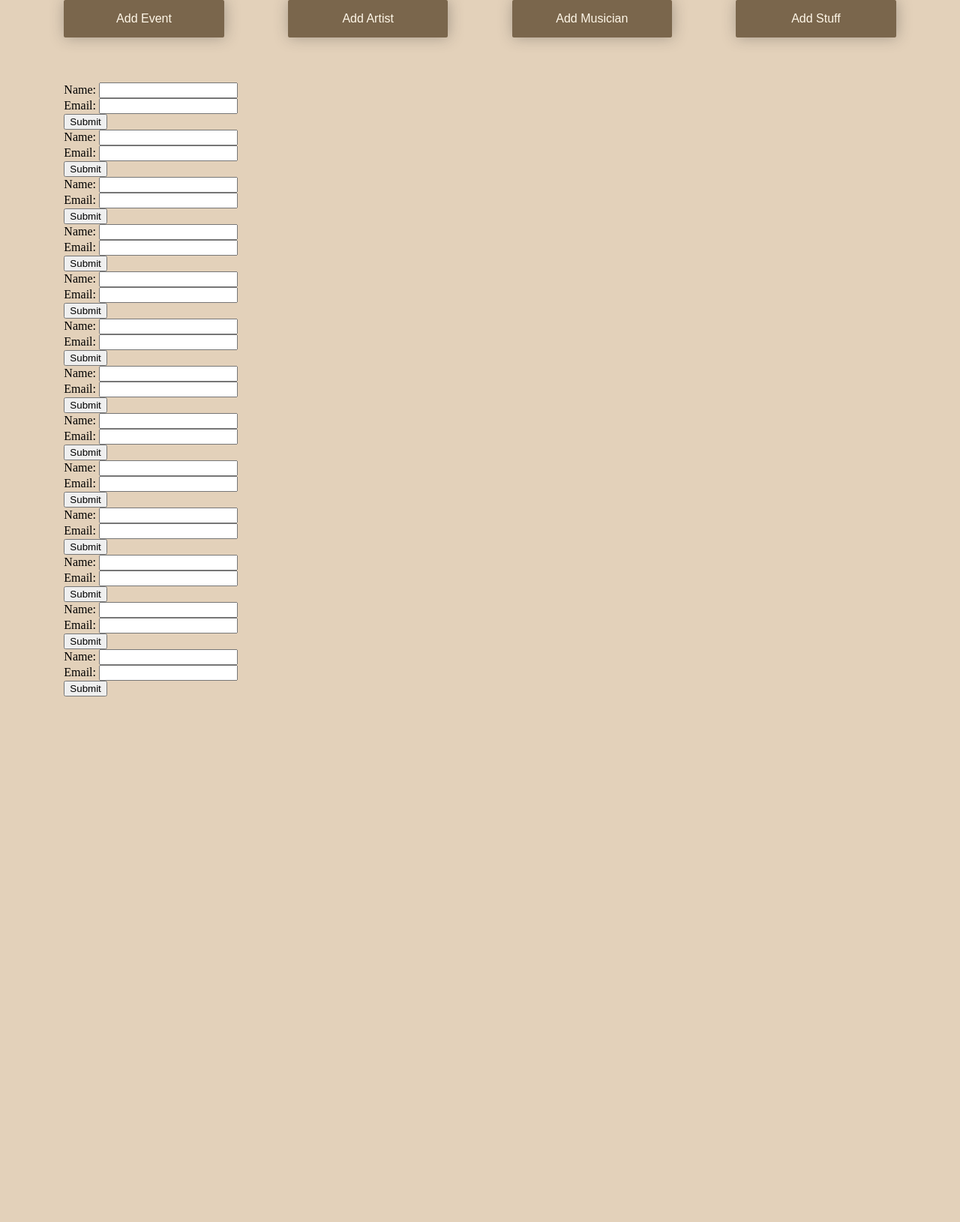
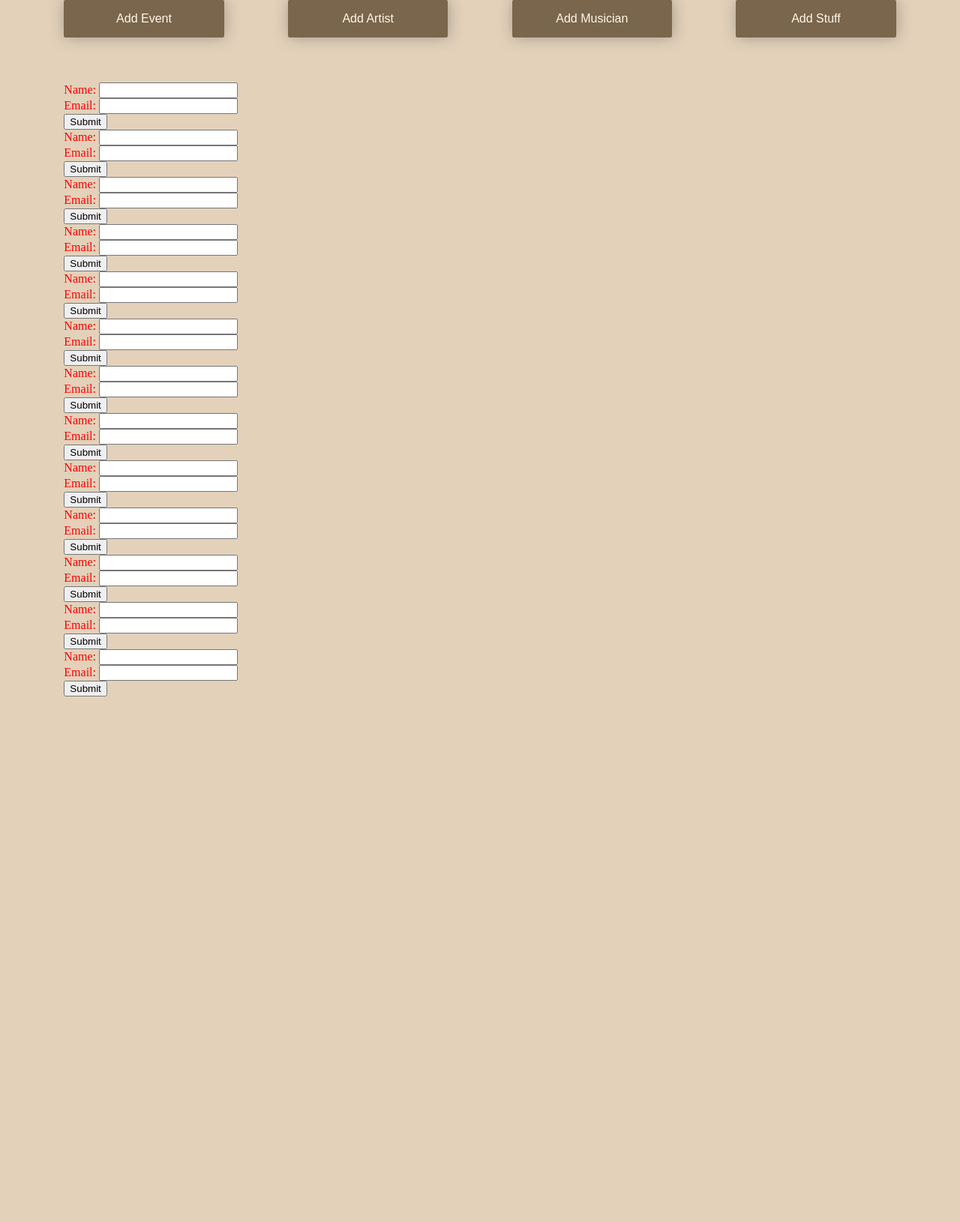
Before and after one commit to comem/zed, a PHP site: page / in a window 1280 px wide. Shown: the part 290-1920 px from the top of the page at 75% size. Run offline with PHP 8.4, Linux system fonts and the light colour scheme; style sheets or scripts are compiled from the project's sources.

Commit message:
test merge

```diff
--- a/css/style.less
+++ b/css/style.less
@@ -18,7 +18,7 @@
 
 /// GENERALITIES ///
 html{
-	color:black;
+	color:red;
 	overflow-x: hidden;
 	background-color: @backgroundColor;
 	height:10000px,
```
